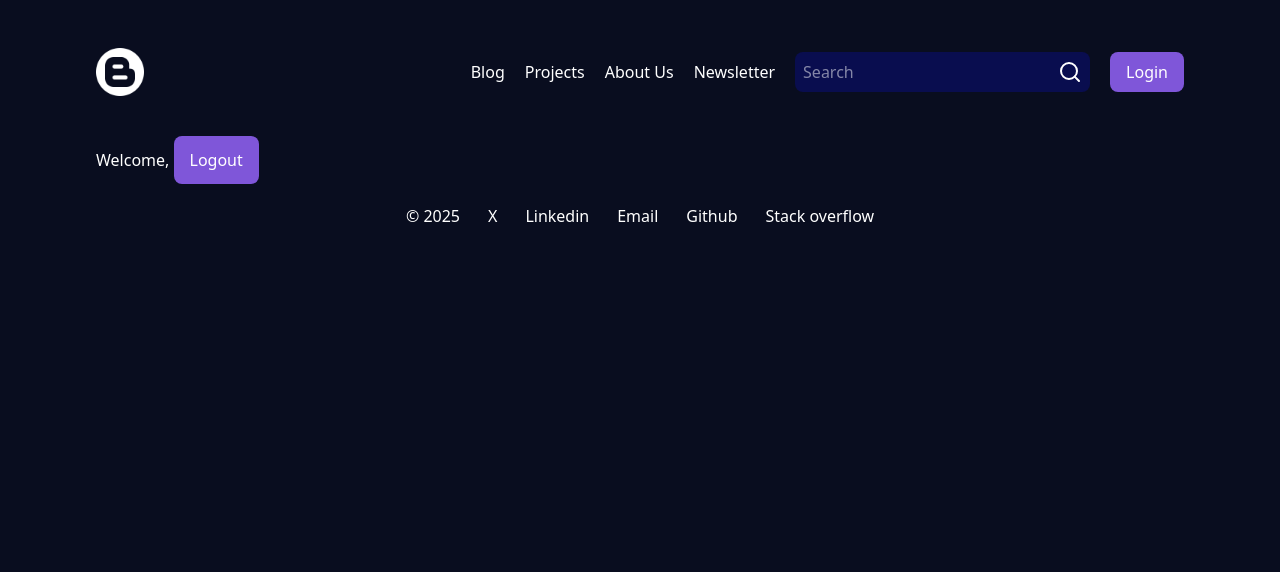
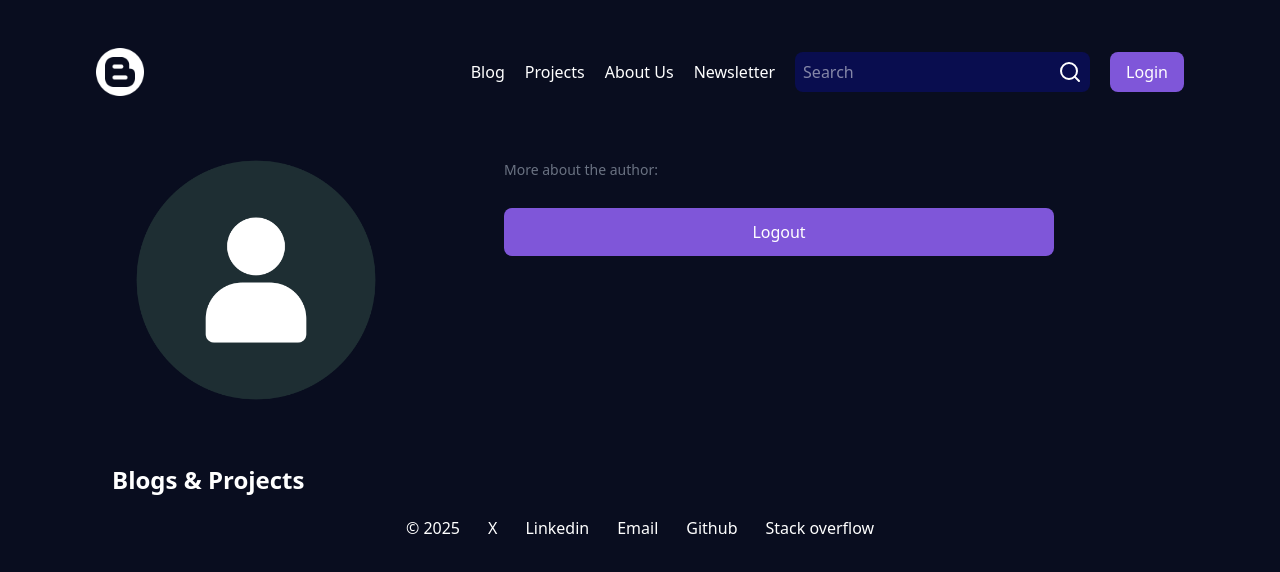
Before and after one commit to Himanshu-Khairnar/AppWriteProject, a React (Vite) app: page /user in a window 1280 px wide. Shown: the top 572 px of the page. Built offline with nearby package versions, Linux system fonts and the light colour scheme; no server answers.

Commit message:
resolved bugs of login and created basic wire frame for user page

```diff
--- a/src/App.jsx
+++ b/src/App.jsx
@@ -21,21 +21,20 @@ const dispatch = useDispatch();
 
     useEffect(() => {
       const getAccountDetails = async () => {
-       try {
-         const res = await getAccount();
-         await dispatch(login(res));
-         setData(res)
-
-       } catch (error) {
-
-        await dispatch(logOut())
-        setData(null);
-       }};
+        try {
+          const res = await getAccount();
+          await dispatch(login(res));
+          setData(res);
+        } catch (error) {
+          await dispatch(logOut());
+          setData(null);
+        }
+      };
       getAccountDetails();
       return () => {
         getAccountDetails();
       };
-    },[]);
+    }, [window.location.pathname]);
 
   return (
     <div className="bg-primaryBg text-white min-h-screen px-6 md:px-12 lg:px-24 py-12">
--- a/src/Page/Login.jsx
+++ b/src/Page/Login.jsx
@@ -1,16 +1,15 @@
 import React from "react";
 import { useForm } from "react-hook-form";
-import { Link, useNavigate } from "react-router";
-import { login } from "../appwrite/User";
-import { NavigationOff } from "lucide-react";
+import { Link, useNavigate } from "react-router-dom";
+import { login as LoginUser } from "../appwrite/User";
 import { useDispatch } from "react-redux";
-
+import { login as LoginRedux } from "../redux/authSlice";
 export default function Login() {
   const navigate = useNavigate();
   const {
     register,
     handleSubmit,
-    getValues,
+
     formState: { errors },
   } = useForm({
     defaultValues: {
@@ -22,13 +21,12 @@ export default function Login() {
   const dispatch = useDispatch();
 
   const onSubmit = async (data) => {
-    const user = await login(data.email, data.password);
-    console.log(user);
+    const user = await LoginUser(data.email, data.password);
 
-    if (user)
-    {
-      await dispatch(login(user));
+    if (user) {
+      await dispatch(LoginRedux(user));
       navigate("/");
+      window.location.reload();
     }
   };
 
@@ -96,7 +94,6 @@ export default function Login() {
             type="password"
             {...register("password", {
               required: "Password is required",
-
             })}
             className="bg-secondaryBg p-3 outline-gray-400 border-none w-full rounded-lg shadow-sm"
           />
--- a/src/Page/NewsLetter.jsx
+++ b/src/Page/NewsLetter.jsx
@@ -1,4 +1,4 @@
-import React, { useState } from "react";
+import { useState } from "react";
 
 export default function NewsLetter() {
   const [email, setEmail] = useState("");
--- a/src/Page/SignUp.jsx
+++ b/src/Page/SignUp.jsx
@@ -1,9 +1,8 @@
-import React from "react";
 import { useForm } from "react-hook-form";
 import { createUser } from "../appwrite/User";
-import { useNavigate,Link } from "react-router";
+import { useNavigate } from "react-router-dom";
 import { useDispatch } from "react-redux";
-import { login,logOut } from "../redux/authSlice";
+import { login } from "../redux/authSlice";
 export default function SignUp() {
   const navigate = useNavigate();
   const {
@@ -19,17 +18,16 @@ export default function SignUp() {
       confirmPassword: "",
     },
   });
-    const dispatch = useDispatch();
+  const dispatch = useDispatch();
 
+  const onSubmit = async (data) => {
+    const res = await createUser(data.email, data.password, data.name);
 
-  const onSubmit = async(data) => {
-    const res = await createUser(data.email, data.password, data.name)
-
-
-    await dispatch(login(res))
-    if(res) navigate("/")
-
-
+    await dispatch(login(res));
+    if (res) {
+      navigate("/");
+      window.location.reload();
+    }
   };
 
   return (
--- a/src/Page/User.jsx
+++ b/src/Page/User.jsx
@@ -6,19 +6,42 @@ import { logOut } from "../redux/authSlice";
 export default function User() {
   const dispatch = useDispatch();
   const data = useSelector((state) => state.authSlice?.userData);
+
   const getLogOut = async () => {
     await logout();
-    await dispatch(logOut());
+    dispatch(logOut());
   };
+
   return (
-    <div className="mt-10">
-      Welcome, {data?.name}
-      <button
-        className="py-3 px-4 bg-primaryText rounded-lg w-full sm:w-auto"
-        onClick={() => getLogOut()}
-      >
-        Logout
-      </button>
+    <div className="mt-10 px-4 ">
+      <div className="flex flex-col md:flex-row gap-6 md:gap-10 items-start">
+        {/* Avatar Image */}
+        <div className="w-full md:w-1/3 flex justify-center md:justify-start">
+          <img
+            src="avatar.png"
+            alt="User avatar"
+            className="h-48 md:h-60 lg:h-72 object-contain rounded-full"
+          />
+        </div>
+
+        {/* User Info */}
+        <div className="flex-1 flex flex-col gap-3">
+          <h1 className="text-xl font-bold">{data?.name}</h1>
+          <h2 className="text-gray-600">{data?.email}</h2>
+          <p className="text-sm text-gray-500">More about the author:</p>
+
+          <button
+            onClick={getLogOut}
+            className="py-3 px-6 bg-primaryText text-white rounded-lg w-auto md:w-[550px]  mt-4 hover:opacity-90 transition-all"
+          >
+            Logout
+          </button>
+        </div>
+      </div>
+
+      <div className="mt-10">
+        <h2 className="text-2xl font-semibold mb-2">Blogs & Projects</h2>
+      </div>
     </div>
   );
 }
--- a/src/appwrite/User.js
+++ b/src/appwrite/User.js
@@ -11,7 +11,9 @@ export const createUser = async (email, password, name) => {
 };
 export const login = async (email, password) => {
   try {
-    return account.createEmailPasswordSession(email, password);
+    console.log(email,password);
+
+    return await  account.createEmailPasswordSession(email, password);
   } catch (error) {
     console.log(error);
     throw new Error("Error in login user", error.message);
--- a/src/appwrite/config.js
+++ b/src/appwrite/config.js
@@ -1,4 +1,4 @@
-import { Client, Account, ID ,Databases} from "appwrite";
+import { Client, Account ,Databases} from "appwrite";
 
 export const client = new Client();
 
```
